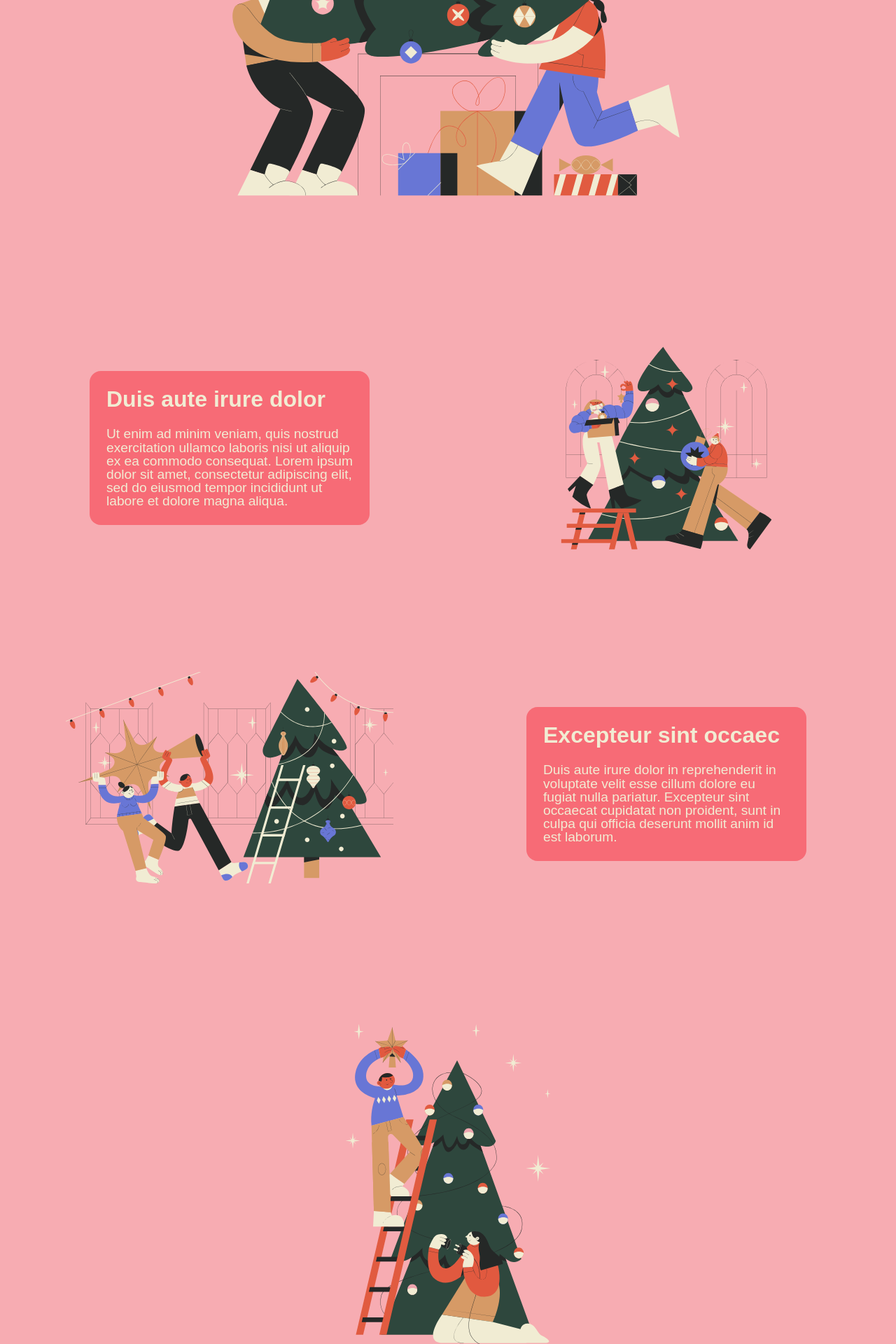
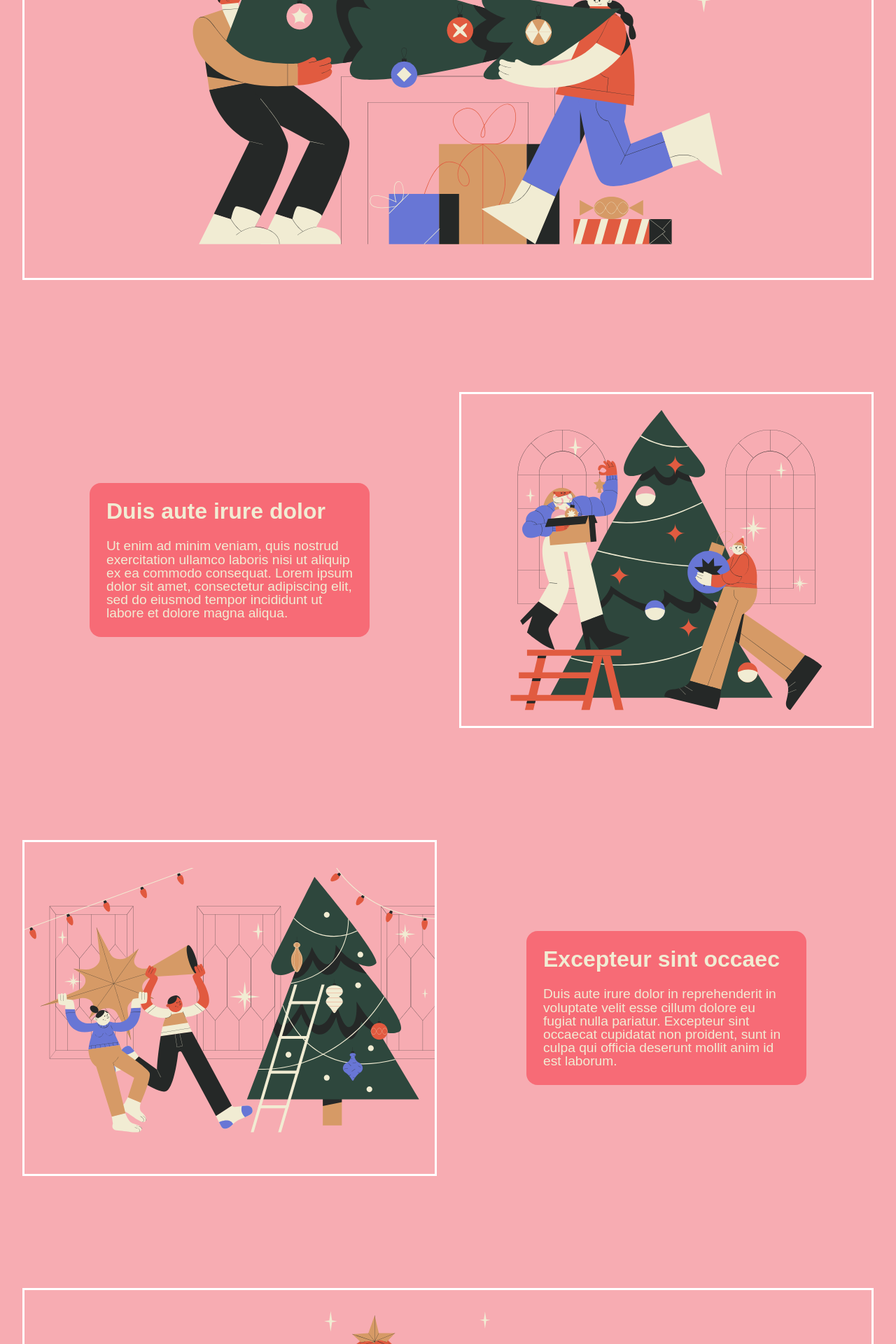
Before and after one commit to cjcorc10/scroll-svg-path, a Next.js app: page / in a window 1280 px wide. Shown: the part 880-2800 px from the top of the page at 70% size. Built offline with nearby package versions, Linux system fonts and the light colour scheme; a web font is replaced by a local one.

Commit message:
changed resizing of svg images

```diff
--- a/src/app/page.module.scss
+++ b/src/app/page.module.scss
@@ -57,20 +57,21 @@
         }
 
         .imageContainer {
+          border: 3px solid white;
           position: relative;
           width: 100%;
-          height: 40vh;
+          height: min(50vw, 30rem);
           .image {
             object-fit: contain;
           }
         }
       }
       &:nth-child(1) .imageContainer {
-        height: min(50vh, 30rem);
+        height: min(50vw, 30rem);
         width: 100%;
       }
       &:nth-child(4) .imageContainer {
-        height: min(80vh, 30rem);
+        height: min(80vw, 40rem);
         width: 100%;
       }
     }
--- a/src/app/page.tsx
+++ b/src/app/page.tsx
@@ -129,7 +129,7 @@ const SvgPath = ({
           ref={ref}
           d="M544.704 80.0167C544.704 80.0167 1096.11 199.197 1112.02 523.517C1140.02 1094.52 229.517 715.517 90.017 1286.02C-45.746 1841.23 1255.52 2136.52 1191.52 1677.52C1127.52 1218.52 397.517 1262.02 585.017 1917.02C707.015 2343.2 693.017 2683.02 693.017 2683.02"
           stroke="#E15B40"
-          strokeWidth="160"
+          strokeWidth="180"
           strokeLinecap="round"
         />
       </svg>
```
